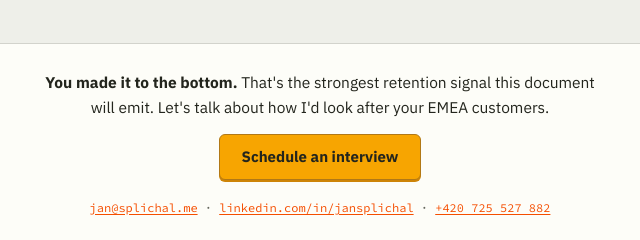
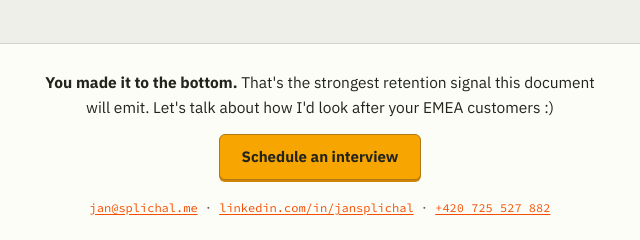
Before and after one commit to Splichus/cv, a plain HTML site: page index.html in a window 1280 px wide. Shown: the part 2874-3114 px from the top of the page, 320-960 px from the left. Drawn offline with Linux system fonts and the light colour scheme.

Commit message:
Soften closing line with a smiley; bake A4 page size
Co-Authored-By: Claude Fable 5 <noreply@anthropic.com>

```diff
--- a/index.html
+++ b/index.html
@@ -546,7 +546,7 @@
 
     <section id="contact">
       <div class="contact-box">
-        <p><b>You made it to the bottom.</b> That's the strongest retention signal this document will emit. Let's talk about how I'd look after your EMEA customers.</p>
+        <p><b>You made it to the bottom.</b> That's the strongest retention signal this document will emit. Let's talk about how I'd look after your EMEA customers :)</p>
         <a class="ph-btn lg" href="mailto:jan@splichal.me?subject=Interview"><span class="face">Schedule an interview</span></a>
         <p class="contact-links"><a href="mailto:jan@splichal.me">jan@splichal.me</a> · <a href="https://www.linkedin.com/in/jansplichal">linkedin.com/in/jansplichal</a> · <a href="tel:+420725527882">+420 725 527 882</a></p>
       </div>
```
